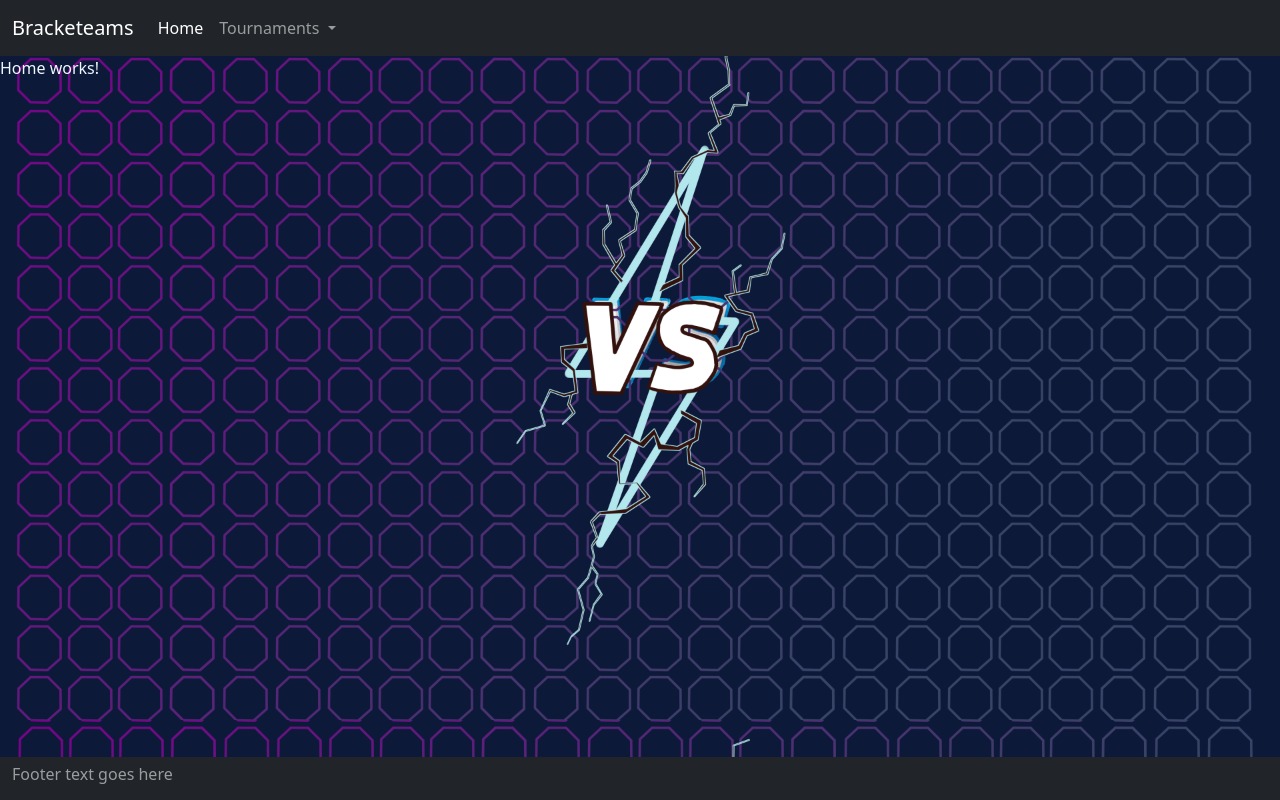
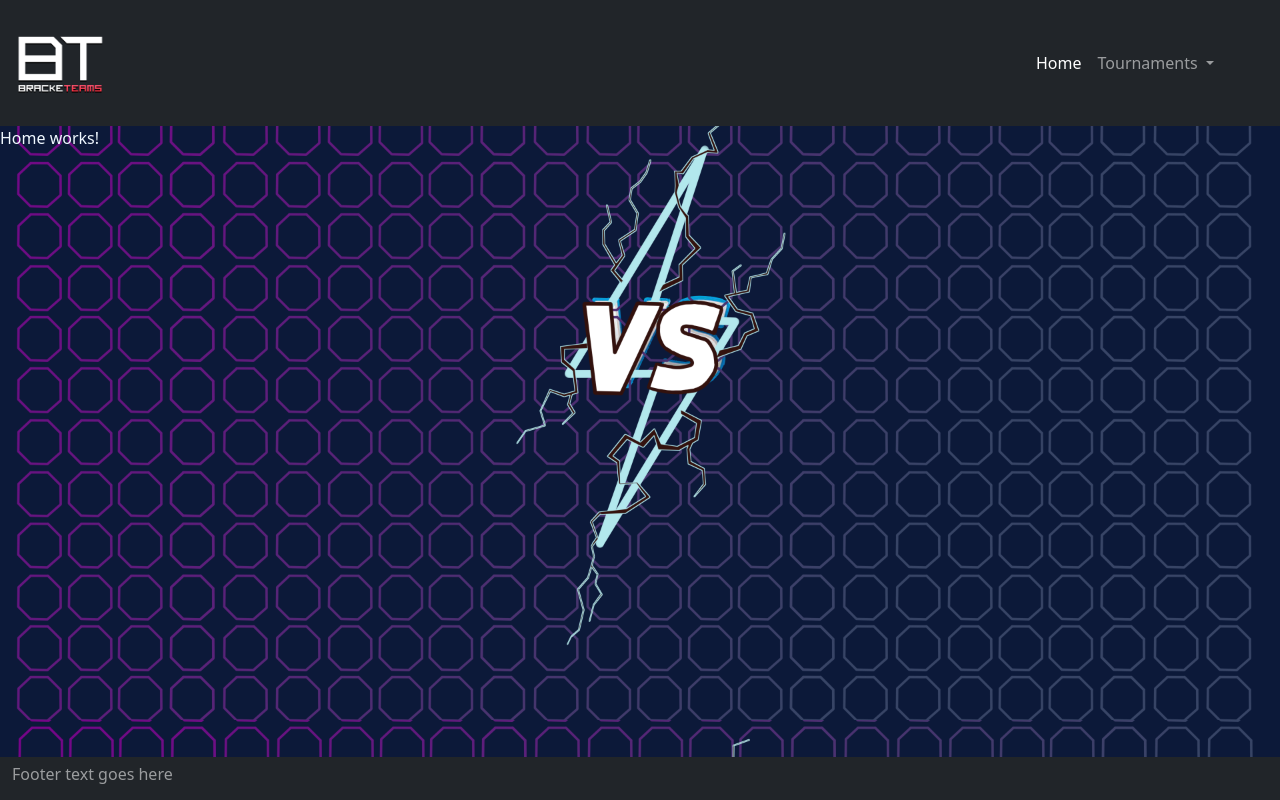
Before and after one commit to Bracketeams/tournament, an Angular app in the folder client/: page /home in a window 1280 px wide. Built offline with nearby package versions, Linux system fonts and the light colour scheme.

Commit message:
added brand logo

```diff
--- a/client/src/app/partials/header/header.component.html
+++ b/client/src/app/partials/header/header.component.html
@@ -1,6 +1,6 @@
 <nav class="navbar navbar-expand-lg navbar-dark bg-dark">
     <div class="container-fluid">
-        <a class="navbar-brand" href="#" id="brand">Bracketeams</a>
+        <a class="navbar-brand" href="#"><img src="../../../assets/images/Team Logo.png" id="brand"></a>
 
         <button class="navbar-toggler" type="button" data-bs-toggle="collapse" data-bs-target="#navbarSupportedContent" aria-controls="navbarSupportedContent" aria-expanded="false" aria-label="Toggle navigation">
             <span class="navbar-toggler-icon"></span>
--- a/client/src/content/styles.css
+++ b/client/src/content/styles.css
@@ -4,3 +4,8 @@ body {
     background-size:cover;
     color: aliceblue;
 }
+
+#brand {
+    height: 10%;
+    width: 10%;
+}
```
